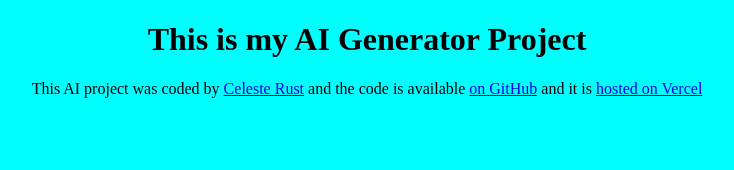
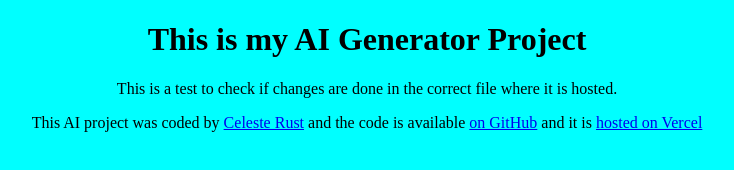
Before and after one commit to cwildlife/ai-generator-celeste, a plain HTML site: page SheCodes AI Project/index.html in a window 1280 px wide. Shown: the whole page, without its empty margins (273-1007 px from the left). Drawn offline with Linux system fonts and the light colour scheme.

Commit message:
Testing file locations

```diff
--- a/SheCodes AI Project/index.html
+++ b/SheCodes AI Project/index.html
@@ -10,6 +10,10 @@
 
 <body>
     <h1> This is my AI Generator Project</h1>
+
+    <p>
+        This is a test to check if changes are done in the correct file where it is hosted.
+    </p>
 
 
 
```
